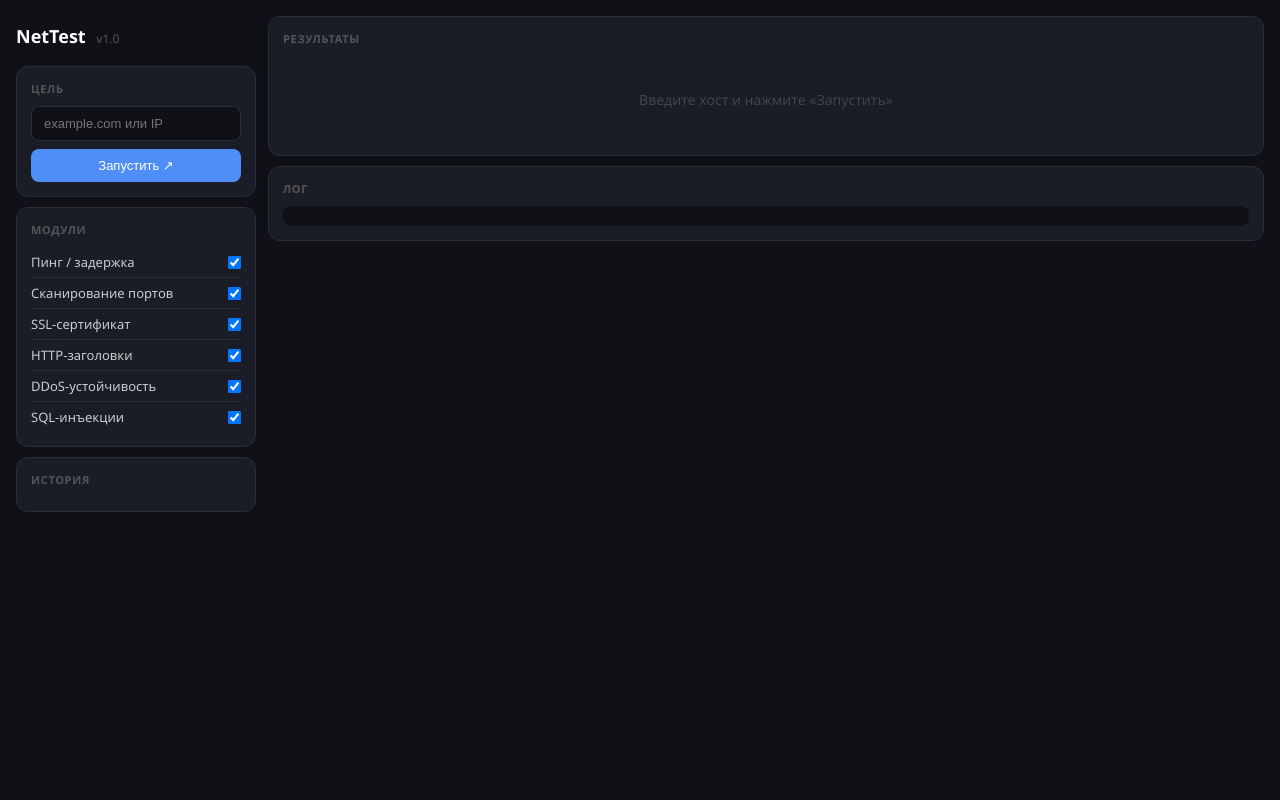
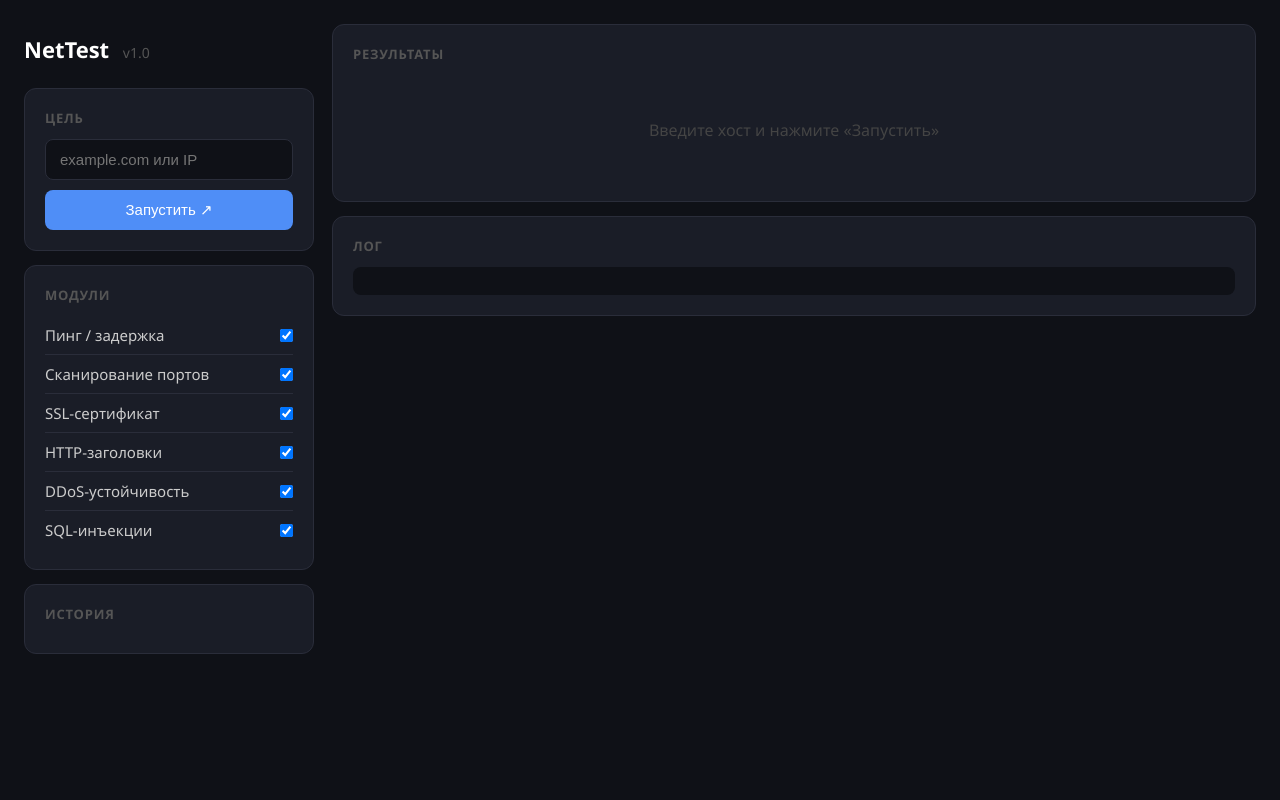
Before and after one commit to arv1xx/nettest, a Flask app: page / in a window 1280 px wide. Run offline with Flask 3, Linux system fonts and the light colour scheme; data that the repository does not hold is empty.

Commit message:
увеличен масштаб интерфейса для комфортного отображения

```diff
--- a/static/style.css
+++ b/static/style.css
@@ -11,59 +11,59 @@ body {
     display: flex;
     flex-wrap: wrap;
     align-items: flex-start;
-    gap: 12px;
-    padding: 16px;
+    gap: 18px;
+    padding: 24px;
     min-height: 100vh;
 }
 
 /* САЙДБАР */
 .sidebar {
-    width: 240px;
+    width: 290px;
     flex-shrink: 0;
     display: flex;
     flex-direction: column;
-    gap: 10px;
+    gap: 14px;
 }
 
 .logo {
-    font-size: 18px;
+    font-size: 22px;
     font-weight: 600;
-    padding: 8px 0;
+    padding: 10px 0;
     color: #fff;
 }
 
 .logo span {
-    font-size: 12px;
+    font-size: 14px;
     color: #555;
     font-weight: 400;
-    margin-left: 6px;
+    margin-left: 8px;
 }
 
 .card {
     background: #1a1d27;
     border: 1px solid #2a2d3a;
     border-radius: 12px;
-    padding: 14px;
+    padding: 20px;
 }
 
 .card-label {
-    font-size: 11px;
+    font-size: 13px;
     font-weight: 600;
     color: #555;
     text-transform: uppercase;
     letter-spacing: 0.06em;
-    margin-bottom: 10px;
+    margin-bottom: 12px;
 }
 
 input[type="text"] {
     width: 100%;
-    padding: 9px 12px;
+    padding: 11px 14px;
     background: #0f1117;
     border: 1px solid #2a2d3a;
     border-radius: 8px;
     color: #e0e0e0;
-    font-size: 13px;
-    margin-bottom: 8px;
+    font-size: 15px;
+    margin-bottom: 10px;
     outline: none;
     transition: border 0.2s;
 }
@@ -72,12 +72,12 @@ input[type="text"]:focus { border-color: #4f8ef7; }
 
 button {
     width: 100%;
-    padding: 9px;
+    padding: 11px;
     background: #4f8ef7;
     color: #fff;
     border: none;
     border-radius: 8px;
-    font-size: 13px;
+    font-size: 15px;
     cursor: pointer;
     transition: background 0.2s;
 }
@@ -89,9 +89,9 @@ button:disabled { background: #2a3a5a; cursor: not-allowed; }
     display: flex;
     align-items: center;
     justify-content: space-between;
-    padding: 6px 0;
+    padding: 9px 0;
     border-bottom: 1px solid #2a2d3a;
-    font-size: 13px;
+    font-size: 15px;
     color: #ccc;
     cursor: pointer;
 }
@@ -144,29 +144,29 @@ button:disabled { background: #2a3a5a; cursor: not-allowed; }
     flex: 1;
     display: flex;
     flex-direction: column;
-    gap: 10px;
+    gap: 14px;
     min-width: 320px;
 }
 
 .metrics {
     display: grid;
-    grid-template-columns: repeat(auto-fit, minmax(110px, 1fr));
-    gap: 10px;
+    grid-template-columns: repeat(auto-fit, minmax(130px, 1fr));
+    gap: 14px;
 }
 
 .score-banner {
     display: flex;
     align-items: center;
-    gap: 16px;
-    padding: 12px 16px;
+    gap: 20px;
+    padding: 16px 20px;
     border-radius: 10px;
-    margin-bottom: 12px;
+    margin-bottom: 16px;
     background: #1a1d27;
     border: 1px solid #2a2d3a;
 }
 
 .score-banner-val {
-    font-size: 36px;
+    font-size: 44px;
     font-weight: 700;
     line-height: 1;
     flex-shrink: 0;
@@ -223,13 +227,13 @@ button:disabled { background: #2a3a5a; cursor: not-allowed; }
     display: flex;
     align-items: center;
     justify-content: space-between;
-    margin-bottom: 12px;
+    margin-bottom: 16px;
 }
 
 .btn-export {
     width: auto;
-    padding: 6px 14px;
-    font-size: 12px;
+    padding: 8px 18px;
+    font-size: 14px;
     background: #2a2d3a;
 }
 
@@ -237,27 +241,27 @@ button:disabled { background: #2a3a5a; cursor: not-allowed; }
 
 .placeholder {
     color: #444;
-    font-size: 14px;
+    font-size: 16px;
     text-align: center;
-    padding: 2rem 0;
+    padding: 2.5rem 0;
 }
 
 .section-label {
-    font-size: 11px;
+    font-size: 13px;
     font-weight: 600;
     color: #555;
     text-transform: uppercase;
     letter-spacing: 0.06em;
-    margin: 14px 0 6px;
+    margin: 18px 0 8px;
 }
 
 .result-row {
     display: flex;
     align-items: center;
-    gap: 10px;
-    padding: 8px 12px;
+    gap: 12px;
+    padding: 11px 16px;
     border-radius: 8px;
-    margin-bottom: 4px;
+    margin-bottom: 6px;
 }
 
 .result-row.ok  { background: #1a2e1e; }
@@ -296,12 +300,12 @@ button:disabled { background: #2a3a5a; cursor: not-allowed; }
 .log {
     background: #0f1117;
     border-radius: 8px;
-    padding: 10px;
+    padding: 14px;
     font-family: 'Courier New', monospace;
-    font-size: 11px;
+    font-size: 13px;
     color: #666;
     line-height: 1.8;
-    max-height: 120px;
+    max-height: 160px;
     overflow-y: auto;
 }
 
```
Also changed, not shown: other parts of static/style.css (+49 -45 lines).
